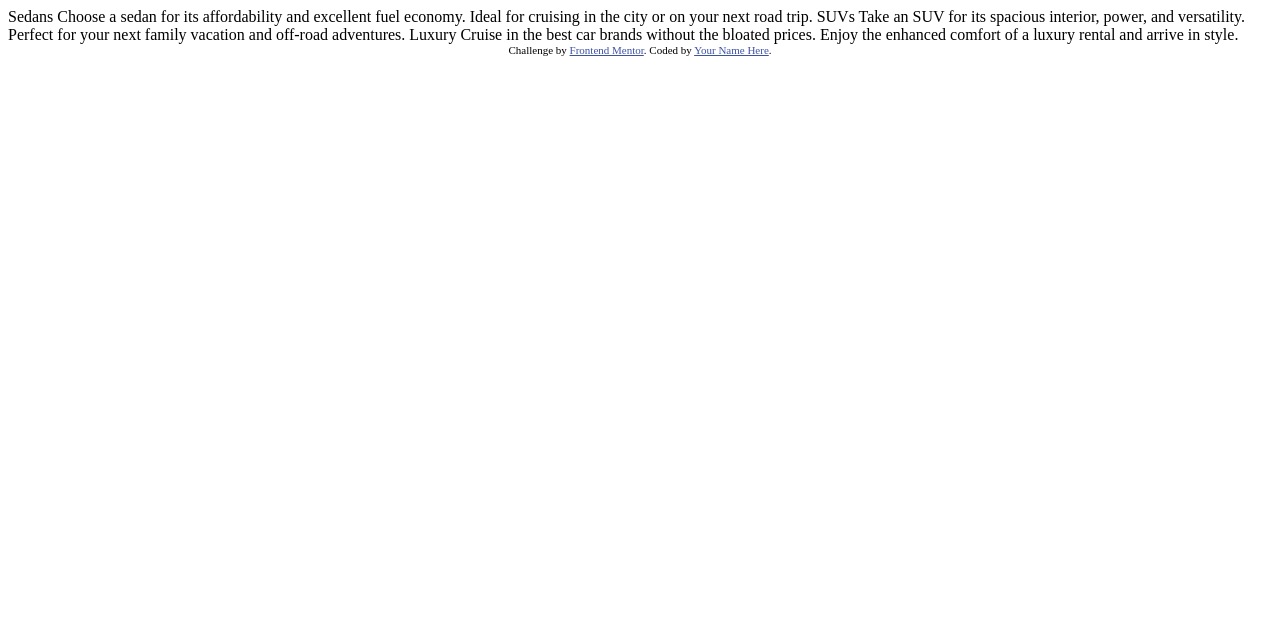
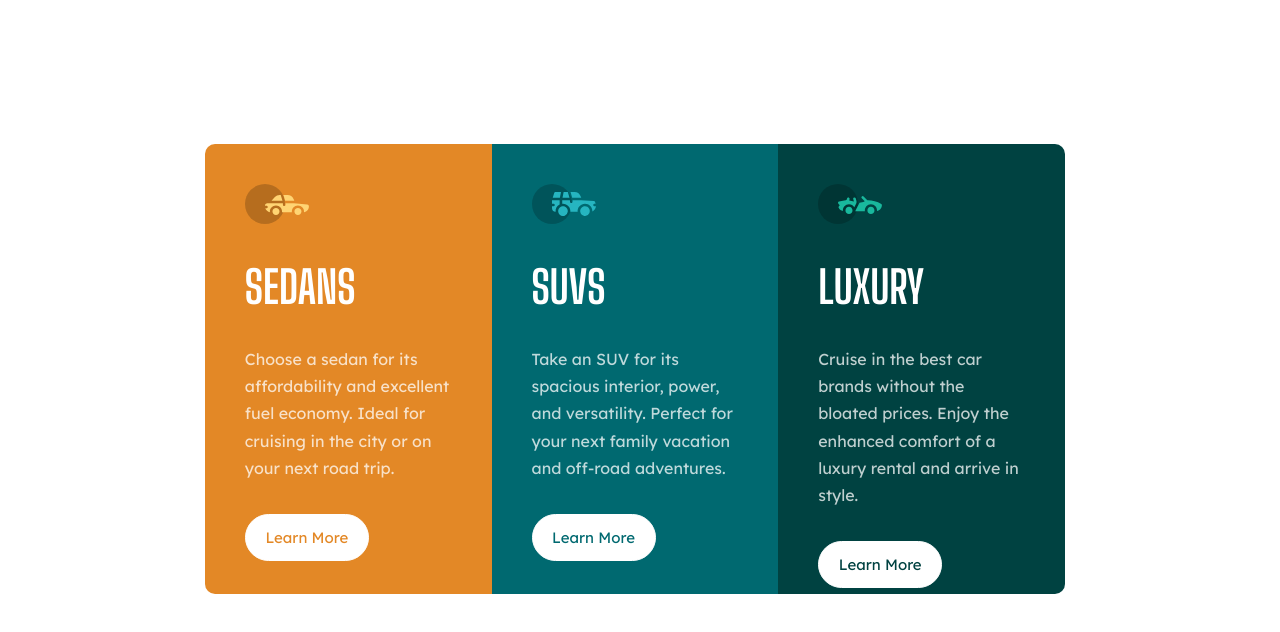
Before and after one commit to Mahii143/3-column-preview-card, a plain HTML site: page index.html in a window 1280 px wide. Drawn offline with Linux system fonts and the light colour scheme.

Commit message:
project done

```diff
--- a/index.html
+++ b/index.html
@@ -1,22 +1,123 @@
 <!DOCTYPE html>
 <html lang="en">
   <head>
-  <meta charset="UTF-8">
-  <meta name="viewport" content="width=device-width, initial-scale=1.0"> <!-- displays site properly based on user's device -->
-
-  <link rel="icon" type="image/png" sizes="32x32" href="./images/favicon-32x32.png">
+    <meta charset="UTF-8" />
+    <meta name="viewport" content="width=device-width, initial-scale=1.0" />
+    <!-- displays site properly based on user's device -->
+    <link rel="preconnect" href="https://fonts.googleapis.com" />
+    <link rel="preconnect" href="https://fonts.gstatic.com" crossorigin />
+    <link
+      href="https://fonts.googleapis.com/css2?family=Lexend+Deca&display=swap"
+      rel="stylesheet"
+    />
+    <link rel="preconnect" href="https://fonts.googleapis.com" />
+    <link rel="preconnect" href="https://fonts.gstatic.com" crossorigin />
+    <link
+      href="https://fonts.googleapis.com/css2?family=Big+Shoulders+Display:wght@700&display=swap"
+      rel="stylesheet"
+    />
+    <link
+      rel="icon"
+      type="image/png"
+      sizes="32x32"
+      href="./images/favicon-32x32.png"
+    />
+    <link rel="stylesheet" href="style.css" />
 
     <title>Frontend Mentor | 3-column preview card component</title>
 
     <!-- Feel free to remove these styles or customise in your own stylesheet 👍 -->
     <style>
-    .attribution { font-size: 11px; text-align: center; }
-    .attribution a { color: hsl(228, 45%, 44%); }
+      .attribution {
+        font-size: 11px;
+        text-align: center;
+      }
+      .attribution a {
+        color: hsl(228, 45%, 44%);
+      }
     </style>
   </head>
   <body>
+    <div class="main_container">
+      <div class="main_card" id="card1">
+        <div class="main_card_contents">
+          <div class="card_icon">
+            <img src="images/icon-sedans.svg" alt="icons" />
+          </div>
+          <div class="card_contents">
+            <div class="card_heading">
+              <h1>Sedans</h1>
+            </div>
+            <div class="card_content">
+              <p>
+                Choose a sedan for its affordability and excellent fuel economy.
+                Ideal for cruising in the city or on your next road trip.
+              </p>
+            </div>
+            <div class="card_btn" id="card1_btn">
+              <p>Learn More</p>
+            </div>
+          </div>
+        </div>
+      </div>
+      <!-- card 1 above -->
 
-  Sedans
+
+
+
+      <div class="main_card" id="card2">
+        <div class="main_card_contents">
+          <div class="card_icon">
+            <img src="images/icon-suvs.svg" alt="icons" />
+          </div>
+          <div class="card_contents">
+            <div class="card_heading">
+              <h1>SUVs</h1>
+            </div>
+            <div class="card_content">
+              <p>
+                Take an SUV for its spacious interior, power, and versatility. Perfect for your next family vacation
+                and off-road adventures.
+              </p>
+            </div>
+            <div class="card_btn" id="card2_btn">
+              <p>Learn More</p>
+            </div>
+          </div>
+        </div>
+      </div>
+      <!-- card 2 above  -->
+
+
+
+
+      <div class="main_card" id="card3">
+        <div class="main_card_contents">
+          <div class="card_icon">
+            <img src="images/icon-luxury.svg" alt="icons" />
+          </div>
+          <div class="card_contents">
+            <div class="card_heading">
+              <h1>Luxury</h1>
+            </div>
+            <div class="card_content">
+              <p>
+                Cruise in the best car brands without the bloated prices. Enjoy the enhanced comfort of a luxury
+                rental and arrive in style.
+              </p>
+            </div>
+            <div class="card_btn" id="card3_btn">
+              <p>Learn More</p>
+            </div>
+          </div>
+        </div>
+      </div>
+    </div>
+
+
+
+    <!-- card 3 above  -->
+    <!-- Sedans
   Choose a sedan for its affordability and excellent fuel economy. Ideal for cruising in the city
   or on your next road trip.
 
@@ -31,6 +132,6 @@
   <div class="attribution">
     Challenge by <a href="https://www.frontendmentor.io?ref=challenge" target="_blank">Frontend Mentor</a>.
     Coded by <a href="#">Your Name Here</a>.
-  </div>
+  </div> -->
   </body>
 </html>
--- /dev/null
+++ b/style.css
@@ -0,0 +1,115 @@
+*{
+    margin: 0;
+    padding: 0;
+    box-sizing: border-box;
+}
+.body{
+    height: 100%;
+    width: 100%;
+    background-color: hsl(0, 0%, 95%);
+    align-items: center;
+    justify-content: center;
+    position: relative;
+}
+.main_container{
+    width: 85%;
+    position: absolute;
+    top: 12%;
+    left: 7.5%;
+    border-radius: 10px;
+}
+.main_card{
+    width: 100%;
+    background-color: hsl(31, 77%, 52%);
+    height: 450px;
+}
+#card1{
+    border-top-left-radius: 10px;
+    border-top-right-radius: 10px;
+}
+#card3{
+    border-bottom-left-radius: 10px;
+    border-bottom-right-radius: 10px;
+}
+.main_card_contents{
+    height: 100%;
+    width: 100%;
+    padding: 2.5rem;
+}
+.card_contents{
+    padding-top: 2rem;
+    font-size: 15px;
+    color: #fff;
+    /* font-family: 'Big Shoulders Display', cursive; */
+}
+.card_heading{
+    font-family: 'Big Shoulders Display', cursive;
+    font-weight: 700;
+    font-size: 1.4rem;
+    text-transform: uppercase;
+}
+.card_content{
+    margin: 2rem 0;
+}
+.card_content>p{
+    font-size: 16px;
+    line-height: 1.7rem;
+    font-family: 'Lexend Deca', sans-serif;;
+    color:hsla(0, 0%, 100%, 0.75);
+}
+.card_btn>p{
+    font-family: 'Lexend Deca', sans-serif;;
+    width: 60%;
+    text-align :center ;
+    background-color: white;
+    padding: 0.8rem;
+    border-radius: 50px;
+    border: 1px solid white;
+}
+#card2{
+    background-color: hsl(184, 100%, 22%);
+}
+#card3{
+    background-color:hsl(179, 100%, 13%);
+}
+#card1_btn>p{
+    color:hsl(31, 77%, 52%);
+}
+#card2_btn>p{
+    color: hsl(184, 100%, 22%);
+}
+#card3_btn>p{
+    color:  hsl(179, 100%, 13%) ;
+}
+#card1_btn>p:hover{
+    background-color:hsl(31, 77%, 52%) ;
+    color: #fff;
+}
+#card2_btn>p:hover{
+    background-color: hsl(184, 100%, 22%);
+    color: #fff;
+}
+#card3_btn>p:hover{
+    background-color: hsl(179, 100%, 13%);
+    color: #fff;}
+
+
+@media (min-width:1024px){
+    .main_container{
+        width: 80%;
+        top:18%;
+        left: 16%;
+        display: flex;
+    }
+    .main_card{
+        width: 28%;
+    }
+    #card1{
+        border-top-right-radius: 0px;
+        border-bottom-left-radius: 10px;
+    }
+    #card3{
+        border-top-right-radius: 10px;
+        border-bottom-left-radius: 0px;
+    }
+}
```
Lines whose indentation alone changed are shown as unchanged.
